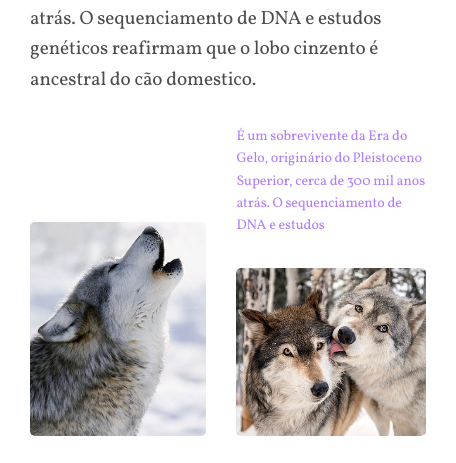
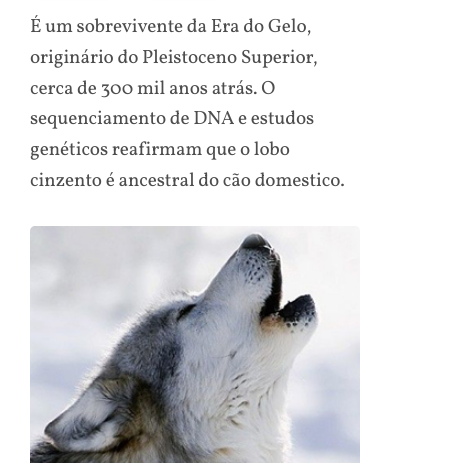
Before and after one commit to flp96/wildbeast, a plain HTML site: page index.html in a window 390 px wide. Shown: the part 575-1038 px from the top of the page, 456 px wide, since content can reach past the window. Drawn offline with Linux system fonts and the light colour scheme.

Commit message:
responsivo conteudo finalizado

```diff
--- a/css/style.css
+++ b/css/style.css
@@ -16,7 +16,7 @@ a {
 }
 
 img {
-    max-width: 100%;
+    width: 100%;
     display: block;
     border-radius: 5px;
 }
@@ -155,7 +155,7 @@ img {
         top: 5px;
         right: 30px;
         color: rgba(0,0,0,.3);
-        animation: seta .5 ease-in 0s infinite alternate;
+        animation: seta 0.5s ease-in 0s infinite alternate;
     }
     .sidenav ul {
         display: flex;
@@ -181,6 +181,12 @@ img {
     display: grid;
     grid-template-columns: 1fr 1fr;
     gap: 30px;
+}
+
+@media (max-width: 600px) {
+    .content {
+        grid-template-columns: auto;
+    }
 }
 
 .col-wide {
@@ -308,6 +314,7 @@ p {
     align-content: start;
     padding: 30px;
     gap: 30px;
+    grid-template-columns: repeat(auto-fit, minmax(150px, 1fr));
 }
 
 /* Footer */
```
